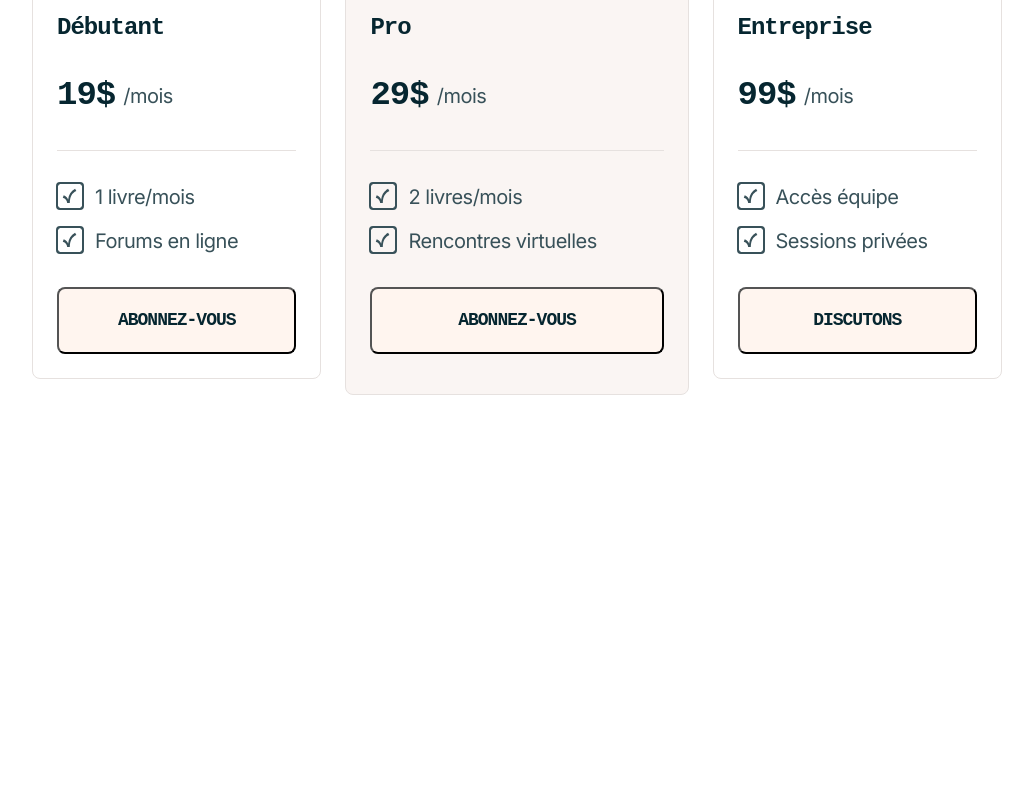
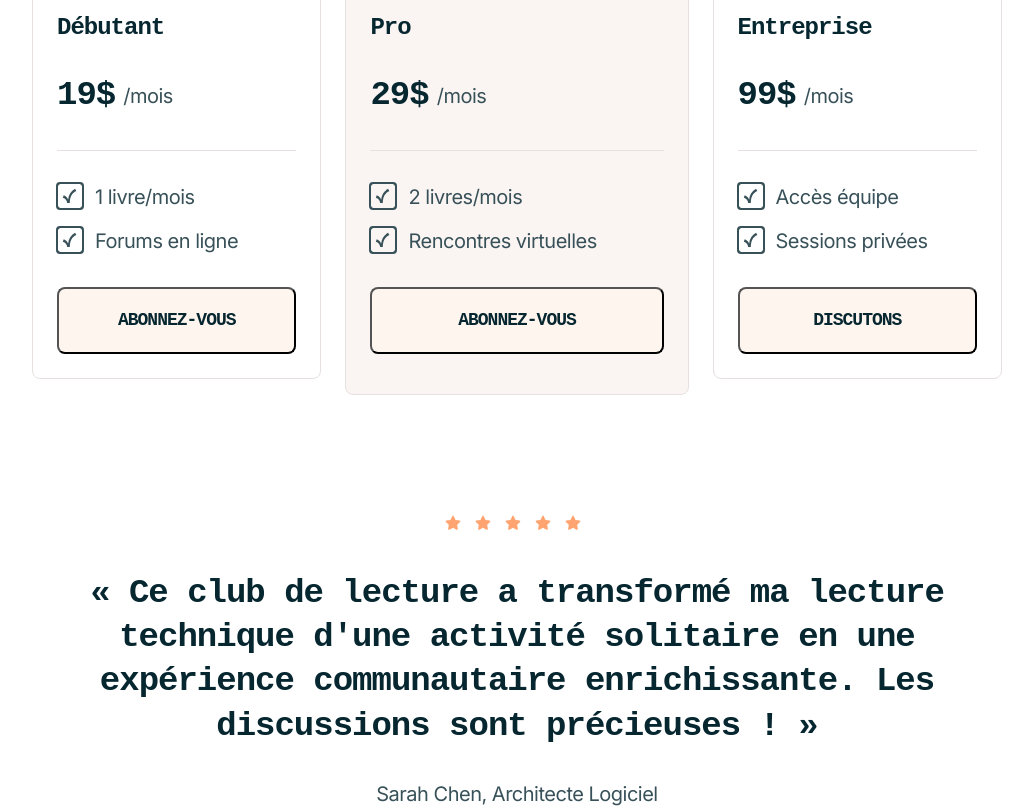
Before and after one commit to DavidCazalCollados/techno-club, a plain HTML site: page index.html in a window 1280 px wide. Shown: the part 2921-3729 px from the top of the page, without its empty margins (123-1156 px from the left). Before the commit the page ends 3316 px from the top, so only its background shows below. Drawn offline with Linux system fonts and the light colour scheme; a web font is replaced by a local one.

Commit message:
comment part finished

```diff
--- a/index.html
+++ b/index.html
@@ -251,6 +251,33 @@
       </div>
     </section>
 
+    <section class="testimonial-part">
+      <div class="rating-container">
+        <div class="star-container">
+          <img src="./assets/icons/Star.svg" alt="star">
+        </div>
+        <div class="star-container">
+          <img src="./assets/icons/Star.svg" alt="star">
+        </div>
+        <div class="star-container">
+          <img src="./assets/icons/Star.svg" alt="star">
+        </div>
+        <div class="star-container">
+          <img src="./assets/icons/Star.svg" alt="star">
+        </div>
+        <div class="star-container">
+          <img src="./assets/icons/Star.svg" alt="star">
+        </div>
+      </div>
+      <div class="comment">
+        <h3 class="text-preset-3">« Ce club de lecture a transformé ma lecture technique d'une activité
+          solitaire en une expérience communautaire enrichissante. Les discussions
+          sont précieuses ! »
+        </h3>
+        <p class="text-preset-5">Sarah Chen, Architecte Logiciel</p>
+      </div>
+    </section>
+
   </div>
 </body>
 </html>
--- a/scss/abstracts/_variables.scss
+++ b/scss/abstracts/_variables.scss
@@ -8,6 +8,7 @@ $font-family-title:"Fira Code", monospace;
 // Spacing
 $spacing-0: 0px;
 $spacing-050: 4px;
+$spacing-075: 6px;
 $spacing-150: 12px;
 $spacing-200: 16px;
 $spacing-250: 20px;
--- a/scss/main.scss
+++ b/scss/main.scss
@@ -20,4 +20,5 @@
 @import 'pages/features';
 @import 'pages/lecture';
 @import 'pages/reading_journey';
-@import 'pages/payment'
+@import 'pages/payment';
+@import 'pages/testimonial';
--- /dev/null
+++ b/scss/pages/_testimonial.scss
@@ -0,0 +1,28 @@
+// Testimonial
+
+.testimonial-part{
+  max-width: 970px;
+  width: 100%;
+  display: flex;
+  flex-direction: column;
+  gap: $spacing-400;
+  align-items: center;
+}
+
+.rating-container {
+  display: flex;
+  gap: $spacing-075;
+}
+
+.star-container {
+  width: 24px;
+  height: 24px;
+}
+
+.comment {
+  width: 100%;
+  display: flex;
+  flex-direction: column;
+  gap: $spacing-400;
+  text-align: center;
+}
```
Also changed, not shown: css/main.css, 1 other file.
